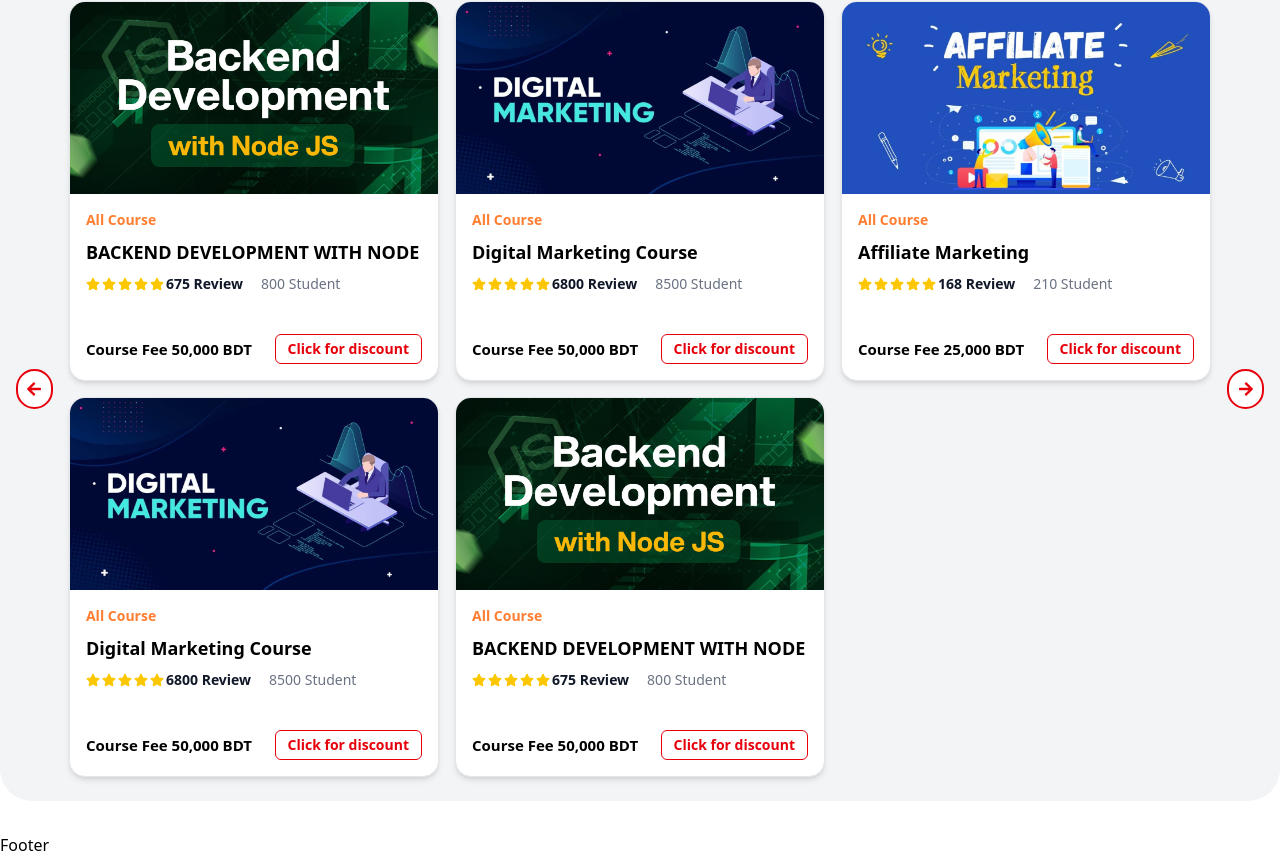
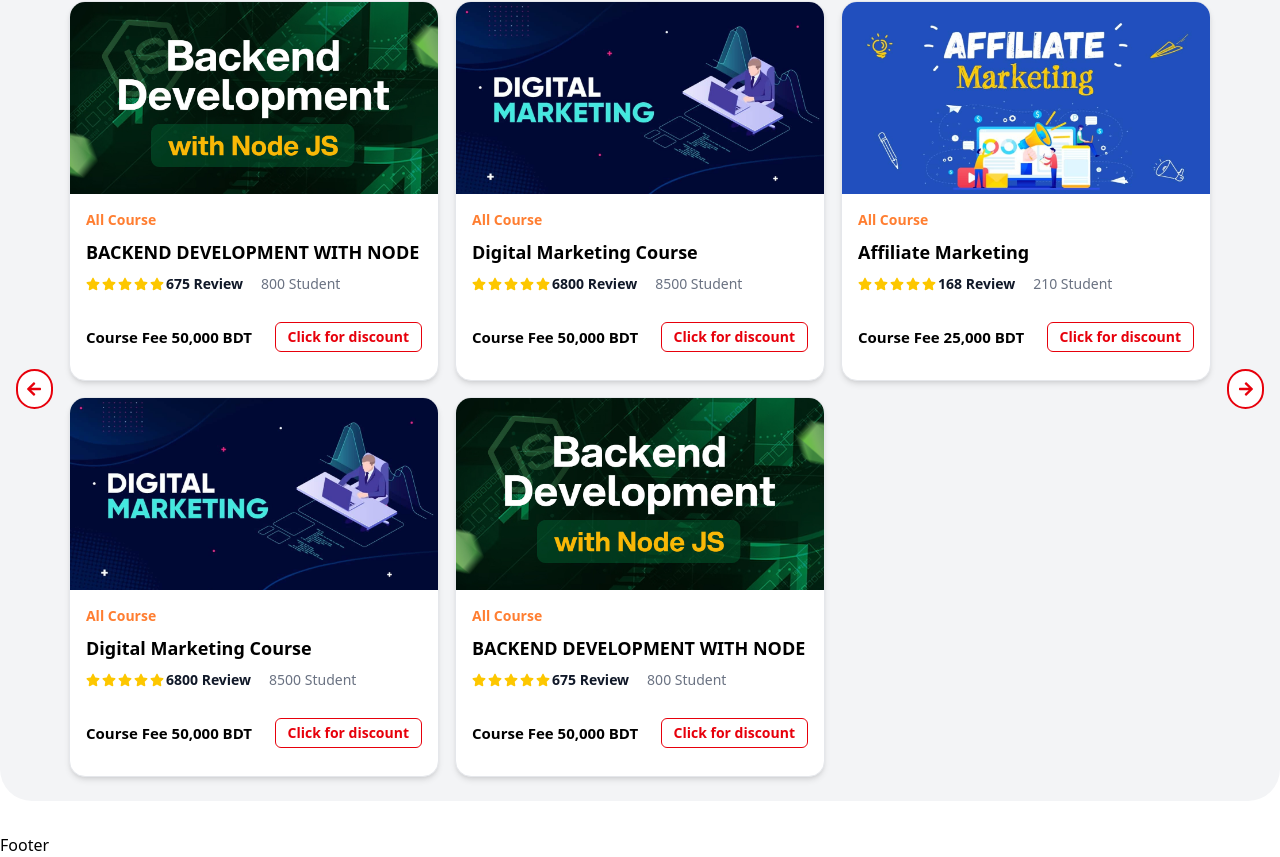
Before and after one commit to MD-ABDULLAH24/CrativeItWeb, a React (Vite) app: page / in a window 1280 px wide. Shown: the part 1531-2388 px from the top of the page. Built offline with nearby package versions, Linux system fonts and the light colour scheme.

Commit message:
some change

```diff
--- a/src/components/PopularCourse.jsx
+++ b/src/components/PopularCourse.jsx
@@ -114,7 +114,7 @@ function PopularCourse() {
                       {course.students} Student
                     </span>
                   </div>
-                  <div className="md:flex  justify-between items-center mt-auto">
+                  <div className="md:flex  justify-between items-center mt-5">
                     <span className="font-bold  text-[14px] sm:text-[15px]">
                       Course Fee {course.fee}
                     </span>
```
